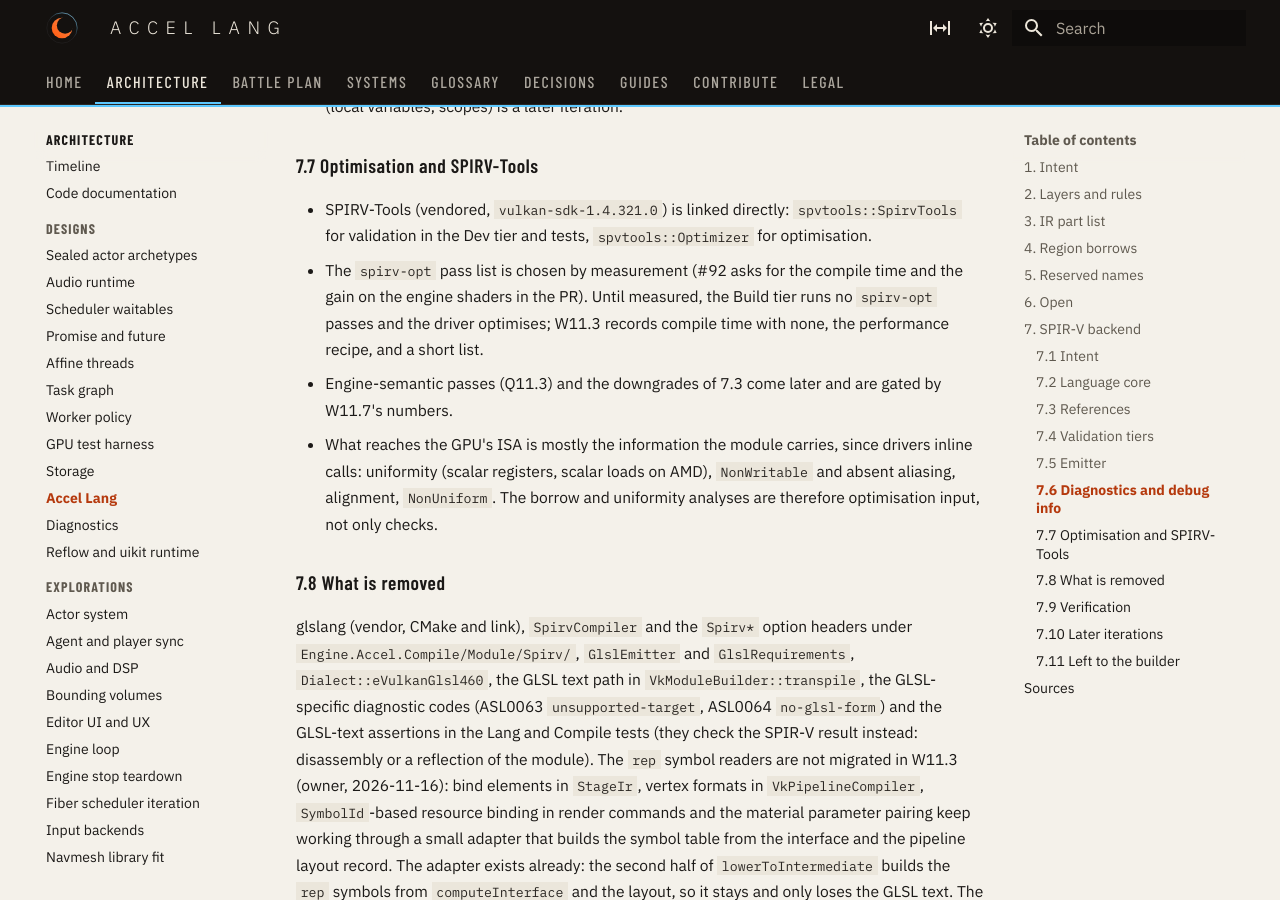
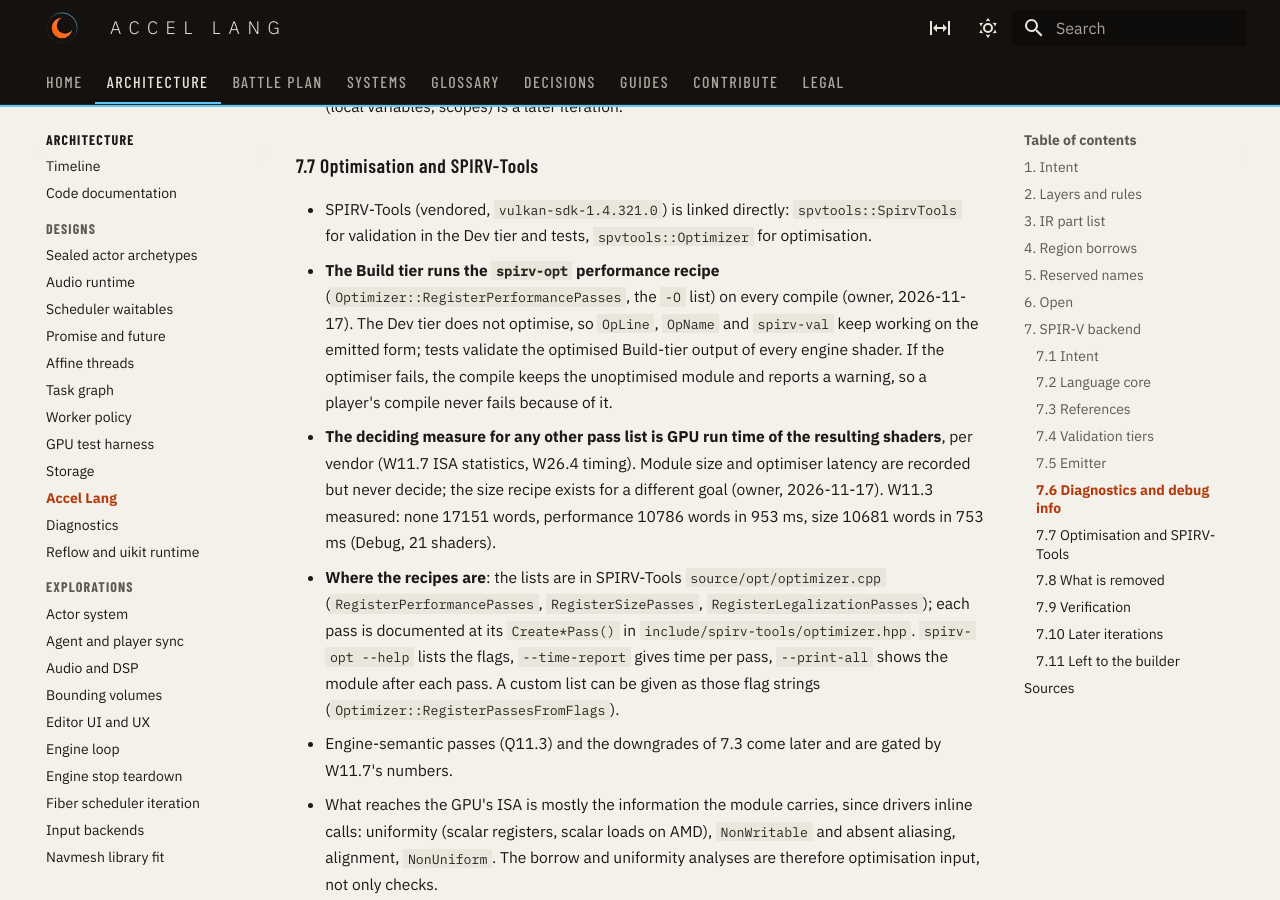
Before and after one commit to Heliogrim/Heliogrim-Pages, an MkDocs documentation site: the page built from docs/architecture/accel-lang-design.md, in a window 1280 px wide and 900 px high, scrolled down 10471 px. Built offline with MkDocs 1.6.1 and Material for MkDocs 9.7.7, drawn with Linux system fonts in a browser that asks for light colours; some of the changed text lies outside the part shown.

Commit message:
docs(accel): W11.3 owner rulings, spirv-opt performance recipe
Build tier ships with the performance recipe; other pass lists are judged by GPU run time (W11.7). Dev tier keeps generated $ names. W11.6 gets the range-contract payoff question.

```diff
--- a/docs/architecture/accel-lang-design.md
+++ b/docs/architecture/accel-lang-design.md
@@ -136,7 +136,7 @@ The tier is a compile option, not a build-time switch; Deep results are cached b
 ### 7.5 Emitter
 
 - **Shape**: three steps, each testable alone. (1) *Reference lowering* replaces region lowering (7.3) and leaves an IR without borrows. (2) *SPIR-V lowering* turns the tree IR into a function-scoped form: every local becomes an `OpVariable` in the `Function` storage class declared in the entry block; `if` becomes a selection with a merge block; `for` and `while` become loops with merge and continue blocks; `break`, `continue`, `return` and `discard` become branches or terminators; short-circuit and ternary with side effects become branches, otherwise `OpSelect`. (3) *Writing* assigns result ids and writes words in the module layout order the SPIR-V spec requires. Lowering and writing stay apart so the writer has no ASL knowledge.
-- **Identity is by result id.** `OpName` and `OpMemberName` carry user names in the Dev tier only; no emitted name is ever looked up, so a collision cannot occur. Generated helpers get no name at all.
+- **Identity is by result id.** `OpName` and `OpMemberName` carry user names in the Dev tier only; no emitted name is ever looked up, so a collision cannot occur. Generated locals keep their `$` names in the Dev tier, since they help when reading disassembly (owner, 2026-11-16).
 - **One module per entry point**, matching one `ir::Module` per stage. Pipelines that combine several entry points (ray tracing, work graphs) combine modules at pipeline level (W12).
 - **Storage classes instead of qualifiers**: `Input`, `Output`, `Uniform` (uniform blocks), `StorageBuffer`, `UniformConstant` (textures, samplers, images), `PushConstant`, `Workgroup`, `Private`, `Function`. A later kind adds classes (task payload, ray payload, node payload) without changing this mapping.
 - **Explicit layout**: block member `Offset`, `ArrayStride` and `MatrixStride` come from the layout pass (std140 for uniform blocks, std430 for storage blocks and push constants, as emitted today), together with `DescriptorSet`, `Binding`, `Location`, `Block`, `NonWritable` and `NonReadable`. glslang computed the offsets until now; the layout pass now owns them.
@@ -157,7 +157,9 @@ The tier is a compile option, not a build-time switch; Deep results are cached b
 ### 7.7 Optimisation and SPIRV-Tools
 
 - SPIRV-Tools (vendored, `vulkan-sdk-1.4.321.0`) is linked directly: `spvtools::SpirvTools` for validation in the Dev tier and tests, `spvtools::Optimizer` for optimisation.
-- The `spirv-opt` pass list is chosen by measurement (#92 asks for the compile time and the gain on the engine shaders in the PR). Until measured, the Build tier runs no `spirv-opt` passes and the driver optimises; W11.3 records compile time with none, the performance recipe, and a short list.
+- **The Build tier runs the `spirv-opt` performance recipe** (`Optimizer::RegisterPerformancePasses`, the `-O` list) on every compile (owner, 2026-11-17). The Dev tier does not optimise, so `OpLine`, `OpName` and `spirv-val` keep working on the emitted form; tests validate the optimised Build-tier output of every engine shader. If the optimiser fails, the compile keeps the unoptimised module and reports a warning, so a player's compile never fails because of it.
+- **The deciding measure for any other pass list is GPU run time of the resulting shaders**, per vendor (W11.7 ISA statistics, W26.4 timing). Module size and optimiser latency are recorded but never decide; the size recipe exists for a different goal (owner, 2026-11-17). W11.3 measured: none 17151 words, performance 10786 words in 953 ms, size 10681 words in 753 ms (Debug, 21 shaders).
+- **Where the recipes are**: the lists are in SPIRV-Tools `source/opt/optimizer.cpp` (`RegisterPerformancePasses`, `RegisterSizePasses`, `RegisterLegalizationPasses`); each pass is documented at its `Create*Pass()` in `include/spirv-tools/optimizer.hpp`. `spirv-opt --help` lists the flags, `--time-report` gives time per pass, `--print-all` shows the module after each pass. A custom list can be given as those flag strings (`Optimizer::RegisterPassesFromFlags`).
 - Engine-semantic passes (Q11.3) and the downgrades of 7.3 come later and are gated by W11.7's numbers.
 - What reaches the GPU's ISA is mostly the information the module carries, since drivers inline calls: uniformity (scalar registers, scalar loads on AMD), `NonWritable` and absent aliasing, alignment, `NonUniform`. The borrow and uniformity analyses are therefore optimisation input, not only checks.
 
@@ -183,7 +185,7 @@ No GLSL parity suite (owner, 2026-11-14). W11.3 is done when:
 |---|---|
 | W11.4 | Interface check against pass declarations with both locations; uniformity already exists (`Ir/Uniformity.cpp`). |
 | W11.5 | Language extensions: `switch`, mesh, ray query, ray tracing, `nonuniform`, subgroups, workgroup reuse, buffer addresses, generics, each before its first consumer. Per-value uniformity (needed by `nonuniform` and subgroups) arrives with them. |
-| W11.6 | Value-range analysis in the Deep tier: intervals per vector component through swizzles, arithmetic, loops and calls; an index proven out of range is an error, a possible one a warning that shows the chain; runtime-sized arrays need a declared bound. Also lets the borrow check prove more disjointness (the arithmetic-proofs non-goal of section 4). |
+| W11.6 | Value-range analysis in the Deep tier: intervals per vector component through swizzles, arithmetic, loops and calls; an index proven out of range is an error, a possible one a warning that shows the chain; runtime-sized arrays need a declared bound. Also lets the borrow check prove more disjointness (the arithmetic-proofs non-goal of section 4). After it lands: measure whether range facts enable optimizations whose GPU gain pays for range contracts on interfaces; if so, decide whether the analysis ships in the Build tier. |
 | W11.7 | ISA measurement loop: per-variant registers, instruction count and occupancy from an offline ISA compiler (tool and its licence to be checked against the no-licensed-software rule), plus RGP captures; gates every optimisation above. |
 | W12.x | Compute, mesh and task, ray tracing pipeline kinds; work graphs stay an enum value (Q12.1). |
 
```
Also changed, not shown: docs/plan/work/accel-lang.md (+2 -1 lines).
